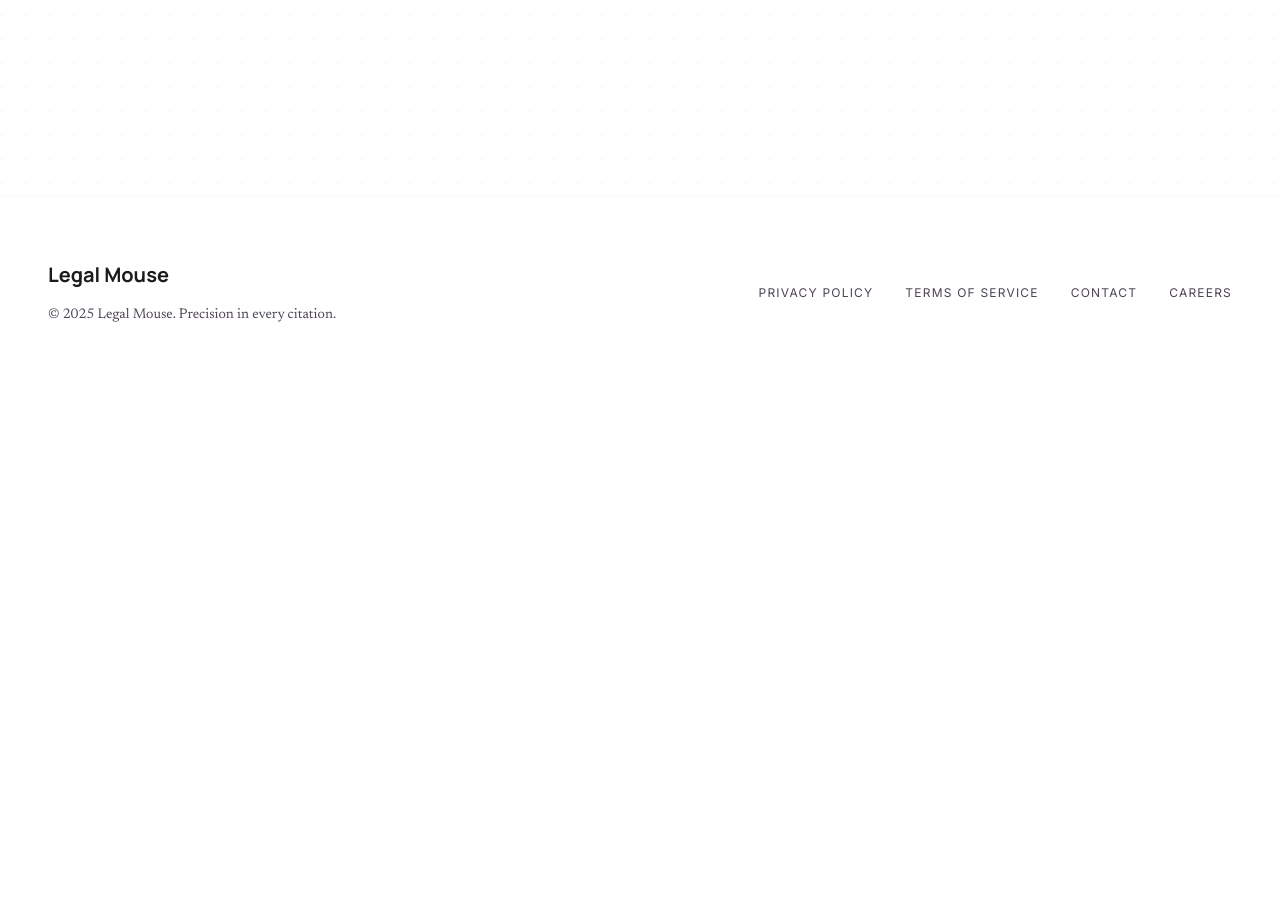
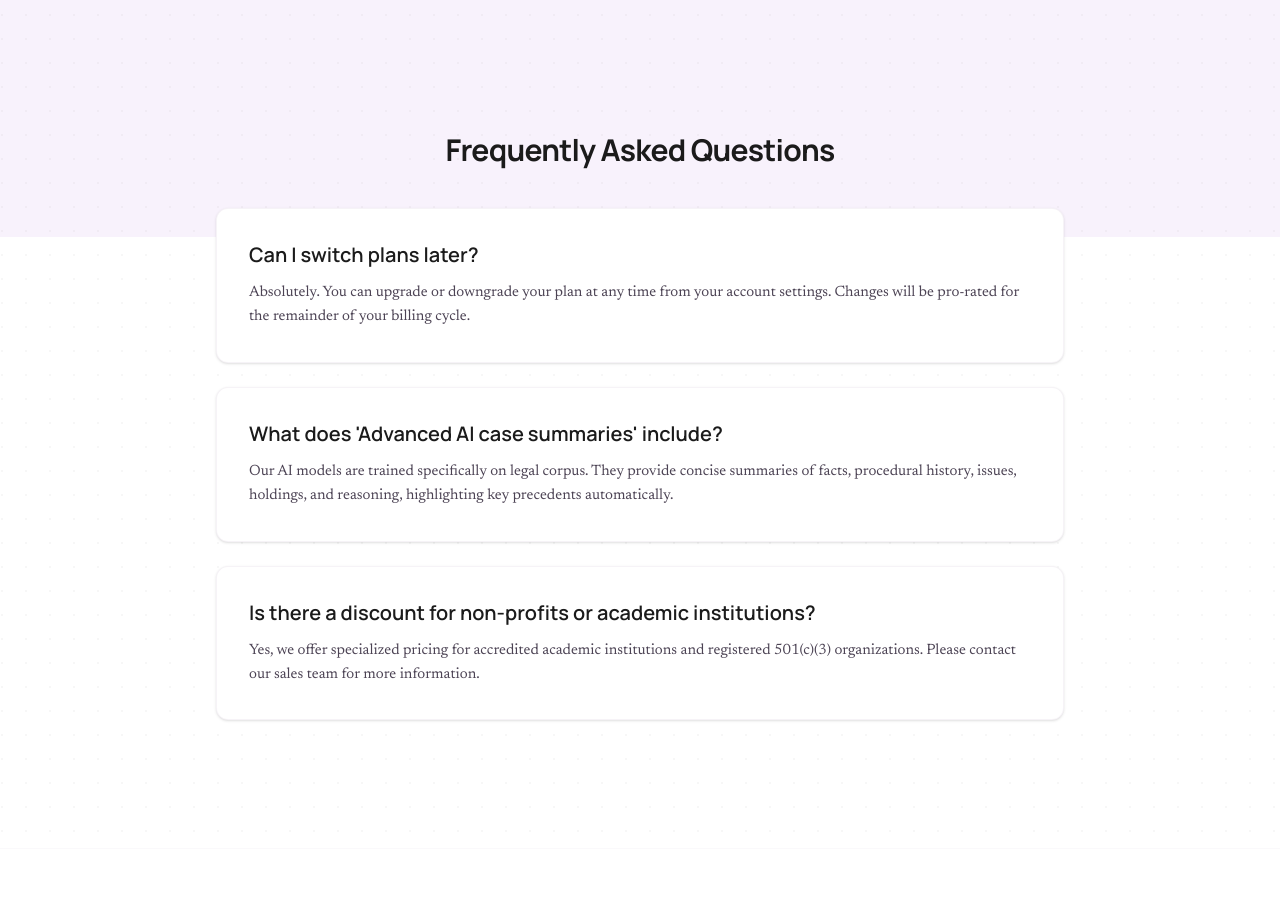
Before and after one commit to oladraxler01/Legal-mouse, a Next.js app: page /pricing in a window 1280 px wide. Shown: the part 980-1897 px from the top of the page. Before the commit the page ends 1369 px from the top, so only its background shows below. Built offline with nearby package versions, Linux system fonts and the light colour scheme.

Commit message:
Add Pricing FAQ block and Background image back to About Hero

```diff
--- a/src/app/(marketing)/about/page.tsx
+++ b/src/app/(marketing)/about/page.tsx
@@ -27,8 +27,17 @@ export default function AboutPage() {
 /* ─── Hero ─── */
 function HeroSection() {
   return (
+    <div className="relative w-full overflow-hidden">
+      <div className="absolute inset-0 z-0 opacity-[0.03] pointer-events-none">
+        {/* eslint-disable-next-line @next/next/no-img-element */}
+        <img
+          alt="Courthouse background texture"
+          className="w-full h-full object-cover grayscale mix-blend-multiply"
+          src="https://lh3.googleusercontent.com/aida-public/AB6AXuBTji2eGx4QBpXRjgtxDSfk0F67Wj4hiR5dfM3bKEZb_Y39hWrssVWlEL0X7IPLfrf2XGGK7SpKG4wmehlzZDCO0Aw-cGXL3wY_7m0DEUQHQHi0yiCcffMkDiHcqJl2oTbEPmIq6A7gkezg09kLOK1wcw6tqaOcQCdmDjolvrM77mTkza_pxJeFNOHaryYQkOdCkNiL6yQ8pQqF5y9IwwPpmUaF_rjouYas_FQXBtepypzbGG2TWIwk35O2CVqS49MxfihlM04EWFU"
+        />
+      </div>
       <motion.section
-      className="max-w-4xl mx-auto px-6 md:px-12 mb-28 pt-12 text-center"
+        className="max-w-4xl mx-auto px-6 md:px-12 mb-28 pt-32 pb-10 text-center relative z-10"
         initial="hidden"
         animate="visible"
         variants={stagger}
@@ -44,6 +53,7 @@ function HeroSection() {
           We believe that the law should not be a walled garden. Legal Mouse is built to dismantle the complexity of legal research, bringing unparalleled clarity to every citation.
         </motion.p>
       </motion.section>
+    </div>
   );
 }
 
--- a/src/app/(marketing)/pricing/page.tsx
+++ b/src/app/(marketing)/pricing/page.tsx
@@ -127,6 +127,34 @@ export default function PricingPage() {
         </div>
 
       </div>
+
+      {/* Frequently Asked Questions */}
+      <div className="w-full max-w-4xl mx-auto mt-16 px-6">
+        <h2 className="font-headline font-bold text-3xl text-center text-on-surface mb-10 tracking-tight">
+          Frequently Asked Questions
+        </h2>
+        <div className="space-y-6">
+          <div className="bg-surface-container-lowest rounded-xl p-8 shadow-sm border border-outline-variant/20">
+            <h4 className="font-headline font-semibold text-xl text-on-surface mb-3">Can I switch plans later?</h4>
+            <p className="font-body text-on-surface-variant text-[15px] leading-relaxed">
+              Absolutely. You can upgrade or downgrade your plan at any time from your account settings. Changes will be pro-rated for the remainder of your billing cycle.
+            </p>
+          </div>
+          <div className="bg-surface-container-lowest rounded-xl p-8 shadow-sm border border-outline-variant/20">
+            <h4 className="font-headline font-semibold text-xl text-on-surface mb-3">What does 'Advanced AI case summaries' include?</h4>
+            <p className="font-body text-on-surface-variant text-[15px] leading-relaxed">
+              Our AI models are trained specifically on legal corpus. They provide concise summaries of facts, procedural history, issues, holdings, and reasoning, highlighting key precedents automatically.
+            </p>
+          </div>
+          <div className="bg-surface-container-lowest rounded-xl p-8 shadow-sm border border-outline-variant/20">
+            <h4 className="font-headline font-semibold text-xl text-on-surface mb-3">Is there a discount for non-profits or academic institutions?</h4>
+            <p className="font-body text-on-surface-variant text-[15px] leading-relaxed">
+              Yes, we offer specialized pricing for accredited academic institutions and registered 501(c)(3) organizations. Please contact our sales team for more information.
+            </p>
+          </div>
+        </div>
+      </div>
+
     </div>
   );
 }
```
Lines whose indentation alone changed are shown as unchanged.
